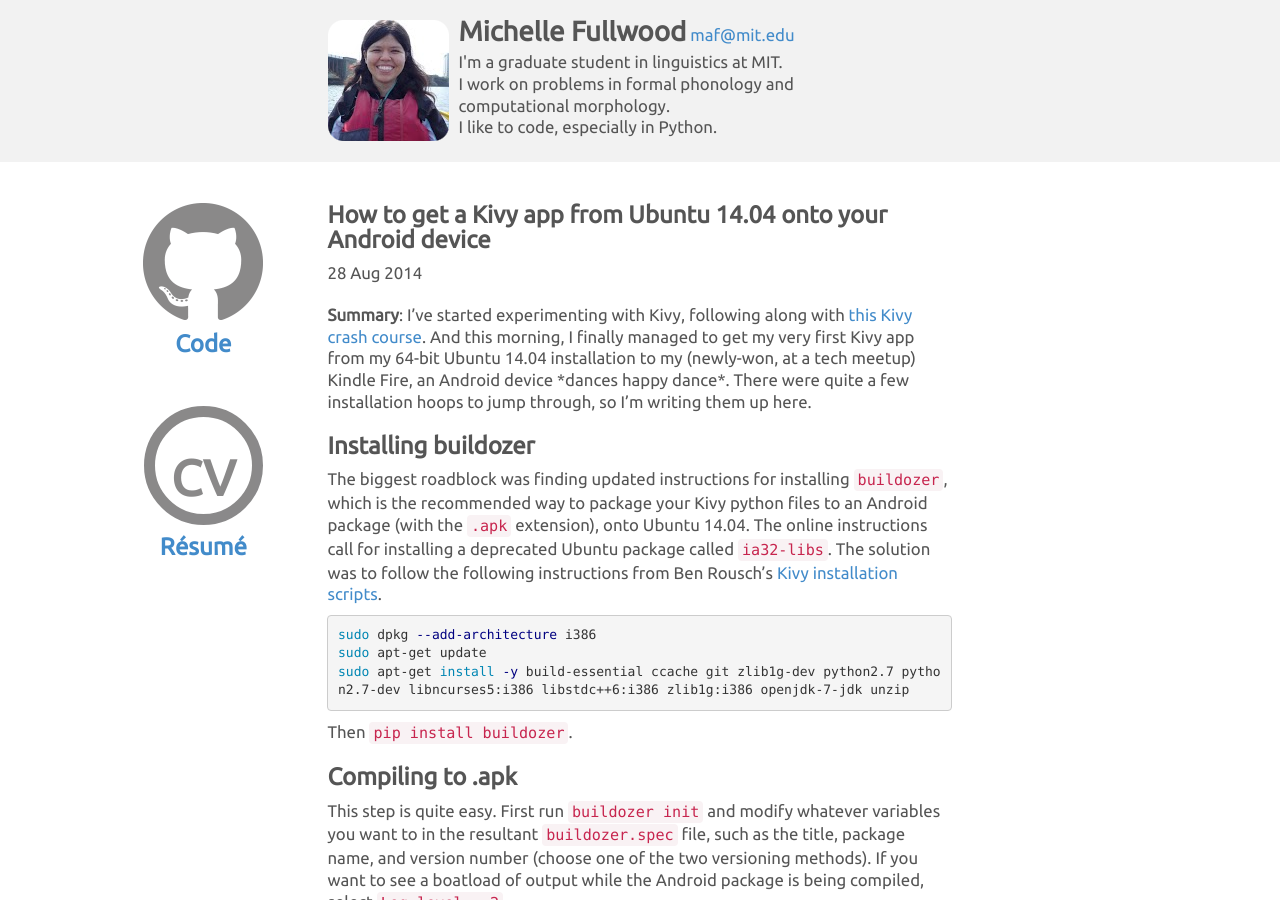
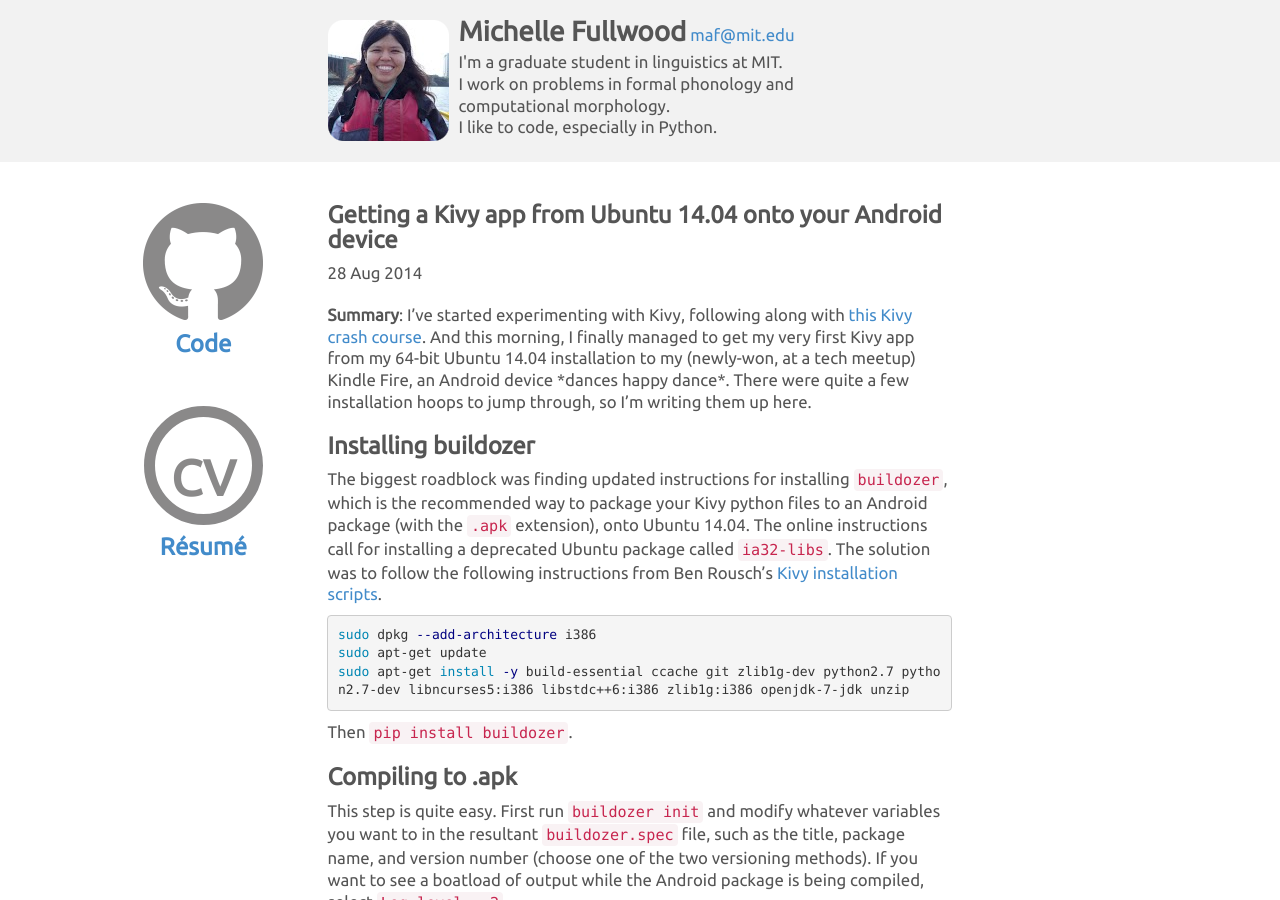
Before and after one commit to michelleful/code-blog, a Jekyll site: the page built from _posts/2014-08-28-kivy-and-ubuntu.markdown, in a window 1280 px wide and 900 px high. Built offline with Jekyll 4.4.1, drawn with Linux system fonts in a browser that asks for light colours; Markdown is read by kramdown in place of the engine named in the settings.

Commit message:
Shortened title

```diff
--- a/_posts/2014-08-28-kivy-and-ubuntu.markdown
+++ b/_posts/2014-08-28-kivy-and-ubuntu.markdown
@@ -1,6 +1,6 @@
 ---
 layout: post
-title:  How to get a Kivy app from Ubuntu 14.04 onto your Android device
+title:  Getting a Kivy app from Ubuntu 14.04 onto your Android device
 tags:
 - howto
 - kivy
```
